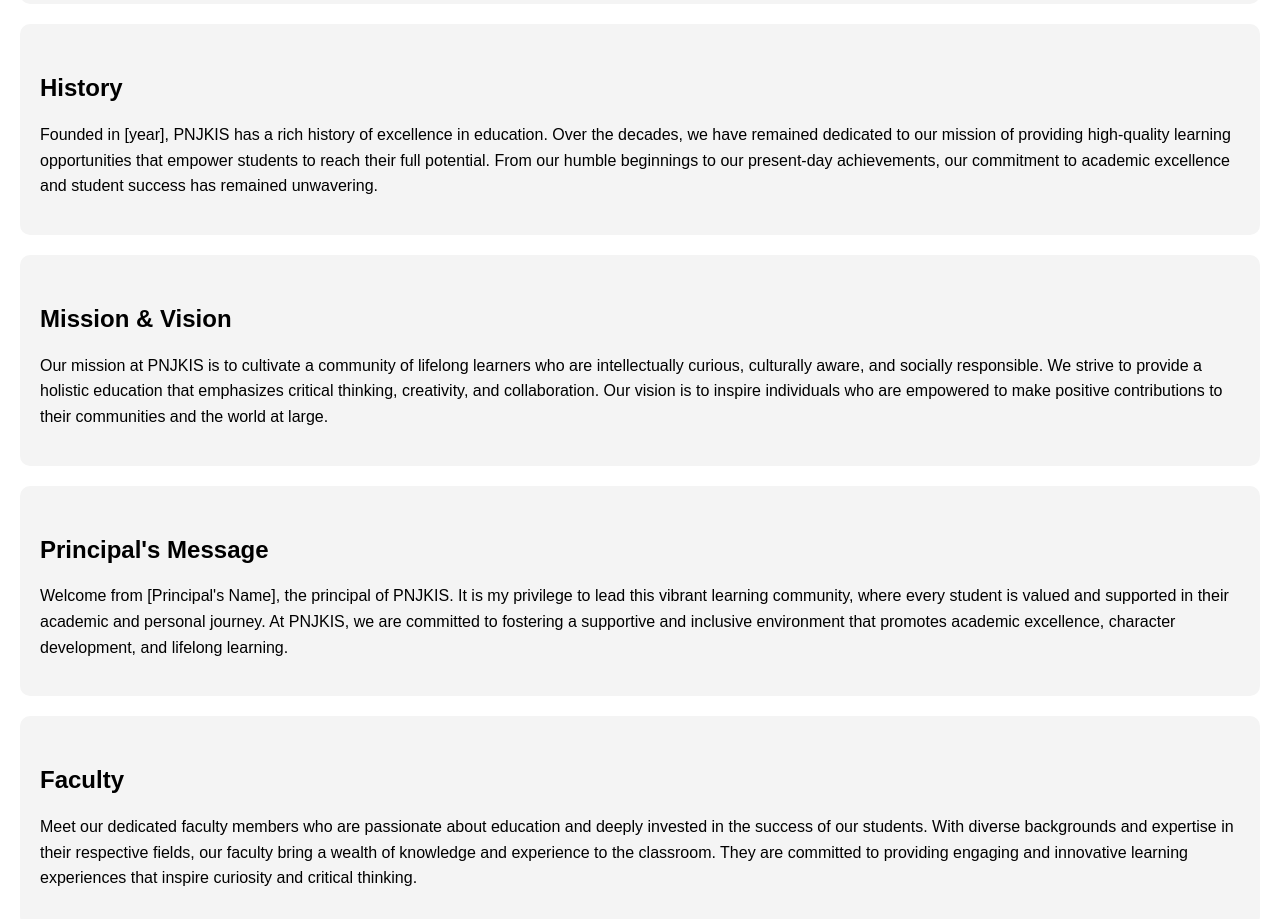
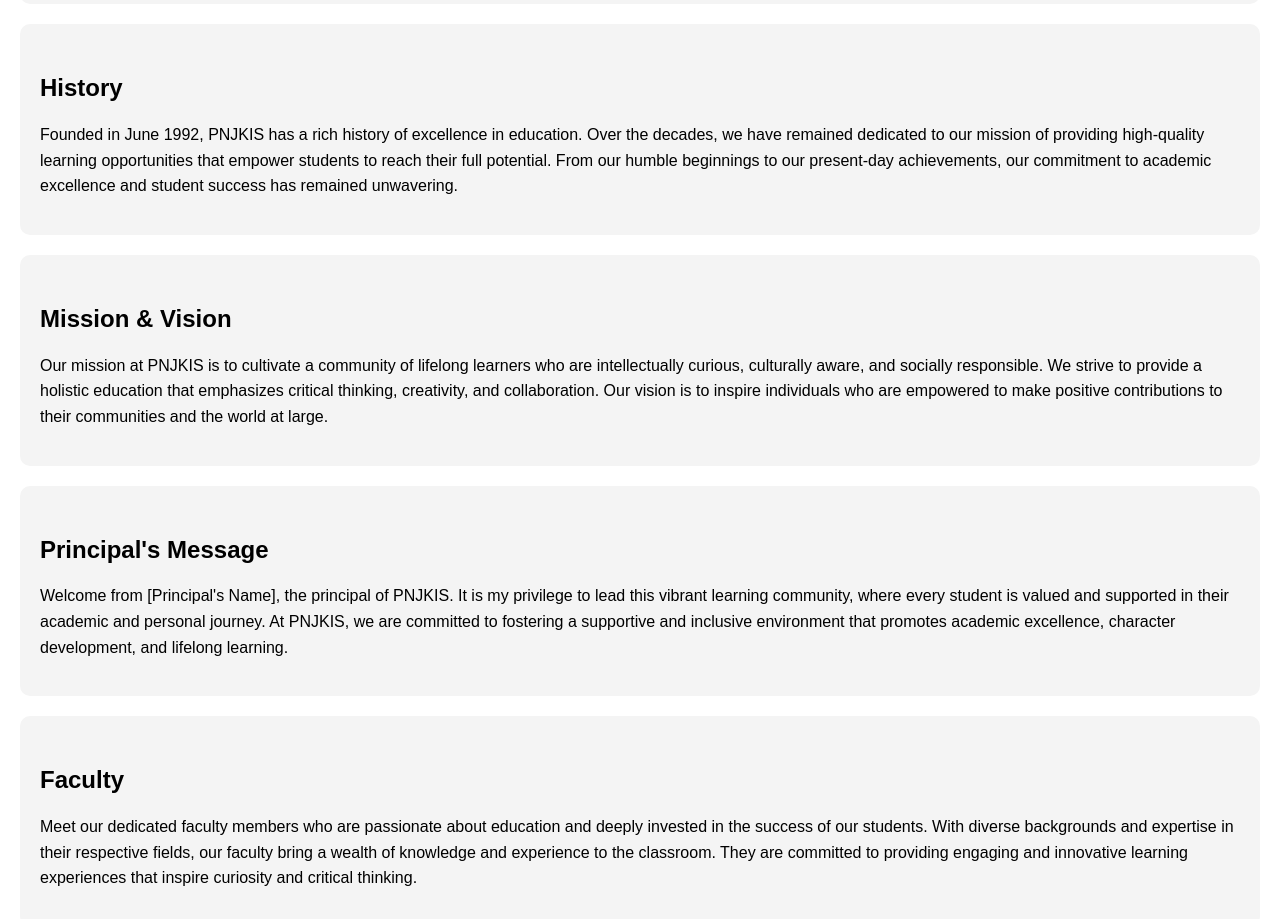
Before and after one commit to madebykitkat/computerPT, a plain HTML site: page index.html in a window 1280 px wide. Shown: the part 1040-1959 px from the top of the page. Drawn offline with Linux system fonts and the light colour scheme.

Commit message:
Update index.html

```diff
--- a/index.html
+++ b/index.html
@@ -97,7 +97,7 @@
         </section>
         <section id="history">
             <h2>History</h2>
-            <p>Founded in [year], PNJKIS has a rich history of excellence in education. Over the decades, we have remained dedicated to our mission of providing high-quality learning opportunities that empower students to reach their full potential. From our humble beginnings to our present-day achievements, our commitment to academic excellence and student success has remained unwavering.</p>
+            <p>Founded in June 1992, PNJKIS has a rich history of excellence in education. Over the decades, we have remained dedicated to our mission of providing high-quality learning opportunities that empower students to reach their full potential. From our humble beginnings to our present-day achievements, our commitment to academic excellence and student success has remained unwavering.</p>
         </section>
         <section id="mission">
             <h2>Mission & Vision</h2>
```
